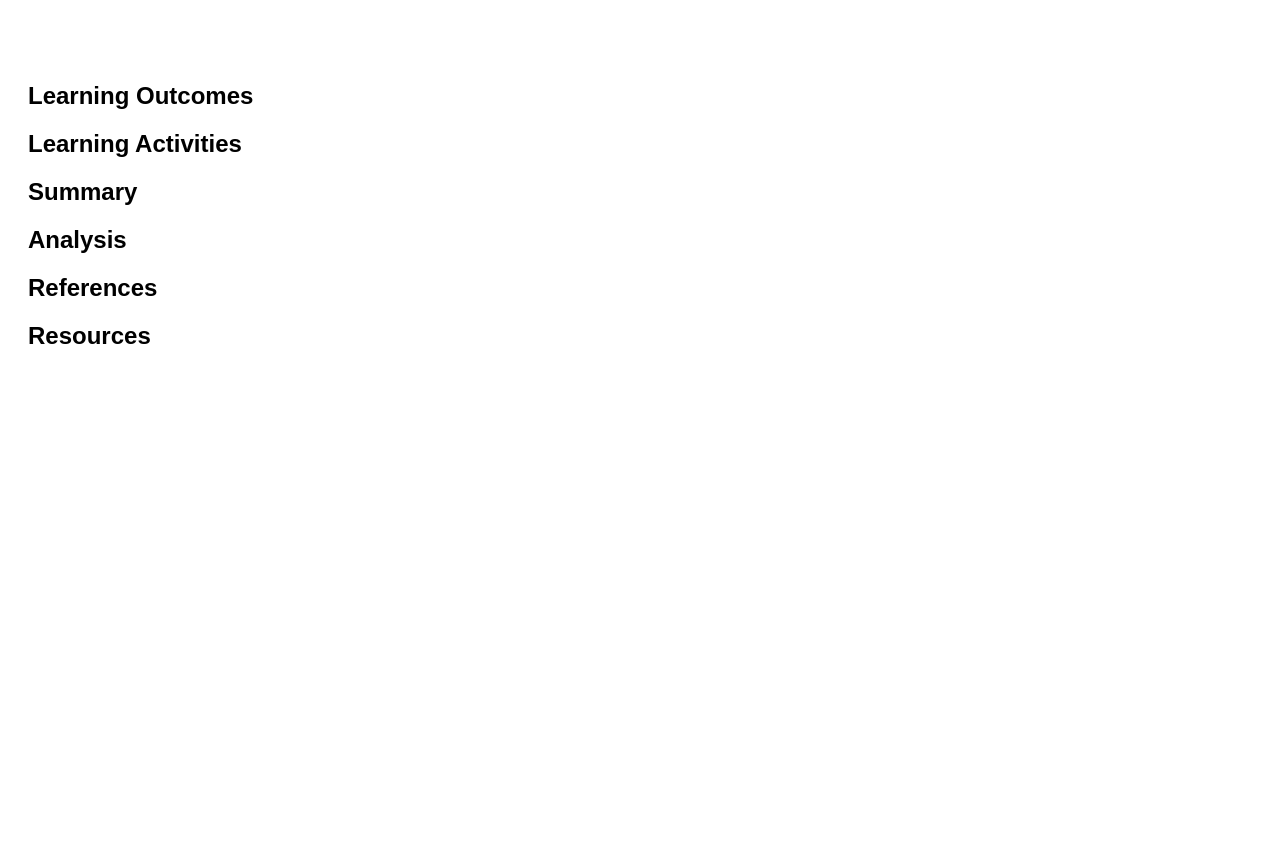
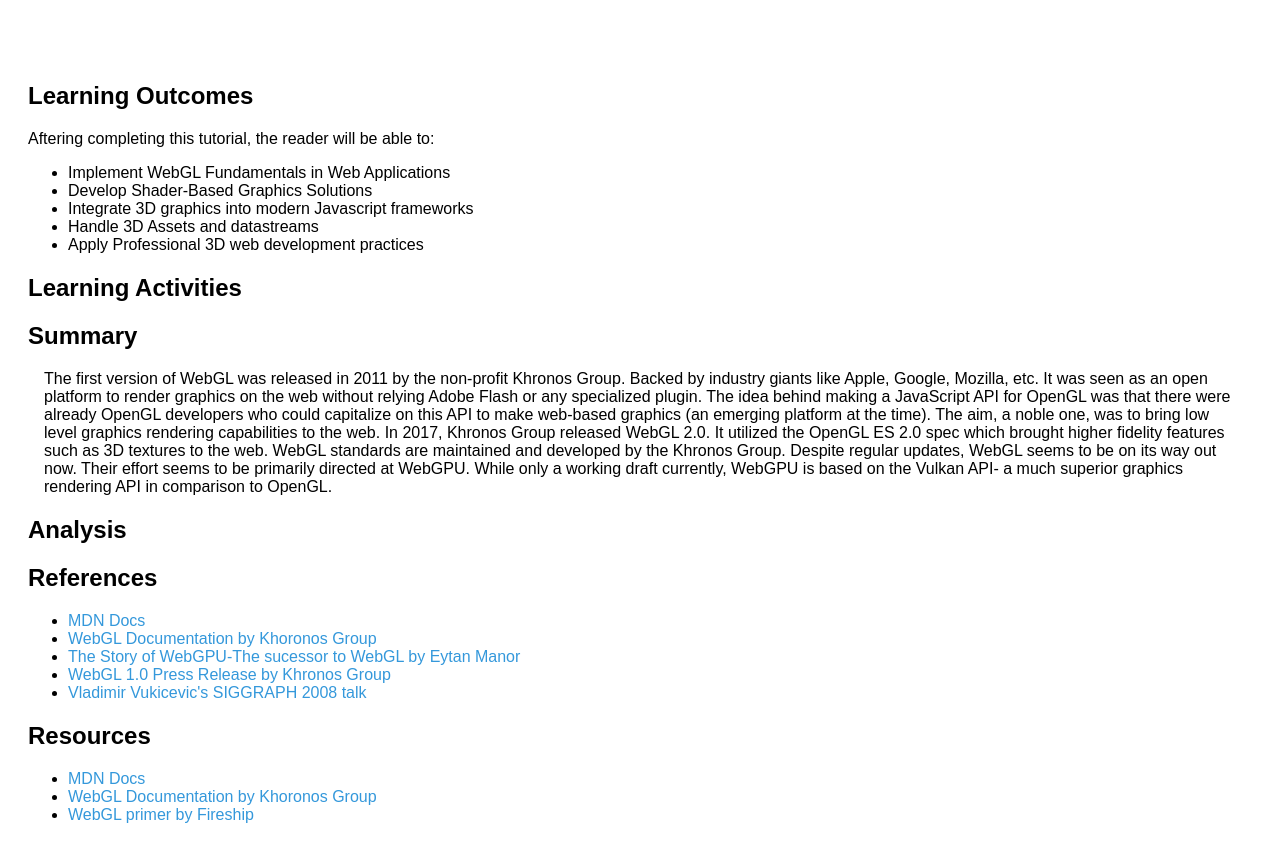
Before and after one commit to KirtanSoni/2D-3D-in-Web, a Vue app: page / in a window 1280 px wide. Shown: the part 424-1286 px from the top of the page. Before the commit the page ends 822 px from the top, so only its background shows below. Built offline with nearby package versions, Linux system fonts and the light colour scheme.

Commit message:
Added WebGL Content

```diff
--- a/src/components/LearningOutcomes.vue
+++ b/src/components/LearningOutcomes.vue
@@ -4,6 +4,14 @@
 <template>
     <div>
         <h2>Learning Outcomes</h2>
+        <p>Aftering completing this tutorial, the reader will be able to:</p>
+        <ul>
+            <li>Implement WebGL Fundamentals in Web Applications</li>
+            <li>Develop Shader-Based Graphics Solutions</li>
+            <li>Integrate 3D graphics into modern Javascript frameworks</li>
+            <li>Handle 3D Assets and datastreams</li>
+            <li>Apply Professional 3D web development practices</li>
+        </ul>
     </div>
 </template>
 
--- a/src/components/References.vue
+++ b/src/components/References.vue
@@ -4,6 +4,14 @@
 <template>
     <div>
         <h2>References</h2>
+        <ul>
+            <li><a href="https://developer.mozilla.org/en-US/docs/Web/API/WebGL_API">MDN Docs</a></li>
+            <li><a href="https://www.khronos.org/webgl/wiki/">WebGL Documentation by Khoronos Group</a></li>
+            <li><a href="https://eytanmanor.medium.com/the-story-of-webgpu-the-successor-to-webgl-bf5f74bc036a">The Story of WebGPU-The sucessor to WebGL by Eytan Manor</a></li>
+            <li><a href="https://www.khronos.org/news/press/khronos-releases-final-webgl-1.0-specification">WebGL 1.0 Press Release by Khronos Group</a></li>
+            <li><a href="https://www.youtube.com/watch?v=eTPnf9voH54">Vladimir Vukicevic's SIGGRAPH 2008 talk</a></li>
+
+        </ul>
     </div>
 </template>
 
--- a/src/components/Resources.vue
+++ b/src/components/Resources.vue
@@ -4,7 +4,22 @@
 <template>
     <div>
         <h2>Resources</h2>
+        <ul>
+            <li><a href="https://developer.mozilla.org/en-US/docs/Web/API/WebGL_API">MDN Docs</a></li>
+            <li><a href="https://www.khronos.org/webgl/wiki/">WebGL Documentation by Khoronos Group</a></li>
+            <li><a href="https://www.youtube.com/watch?v=f-9LEoYYvE4">WebGL primer by Fireship</a></li>
+        </ul>
     </div>
 </template>
 
-<style></style>
+<style>
+ a {
+    color: #3498db;
+    text-decoration: none;
+    transition: color 0.2s;
+  }
+
+  a:hover {
+    color: #2980b9;
+  }
+</style>
--- a/src/components/Summary.vue
+++ b/src/components/Summary.vue
@@ -4,7 +4,17 @@
 <template>
     <div>
         <h2>Summary</h2>
+        <p class="summary-text">
+            The first version of WebGL was released in 2011 by the non-profit Khronos Group. Backed by industry giants like Apple, Google, Mozilla, etc. It was seen as an open platform to render graphics on the web without relying Adobe Flash or any specialized plugin. The idea behind making a JavaScript API for OpenGL was that there were already OpenGL developers who could capitalize on this API to make web-based graphics (an emerging platform at the time). The aim, a noble one, was to bring low level graphics rendering capabilities to the web.
+In 2017, Khronos Group released WebGL 2.0. It utilized the OpenGL ES 2.0 spec which brought higher fidelity features such as 3D textures to the web.
+WebGL standards are maintained and developed by the Khronos Group. Despite regular updates, WebGL seems to be on its way out now. Their effort seems to be primarily directed at WebGPU. While only a working draft currently, WebGPU is based on the Vulkan API- a much superior graphics rendering API in comparison to OpenGL.
+        </p>
     </div>
 </template>
 
-<style></style>
+<style>
+    .summary-text {
+        margin-left: 1em;
+        margin-right: 1em;
+    }
+</style>
```
